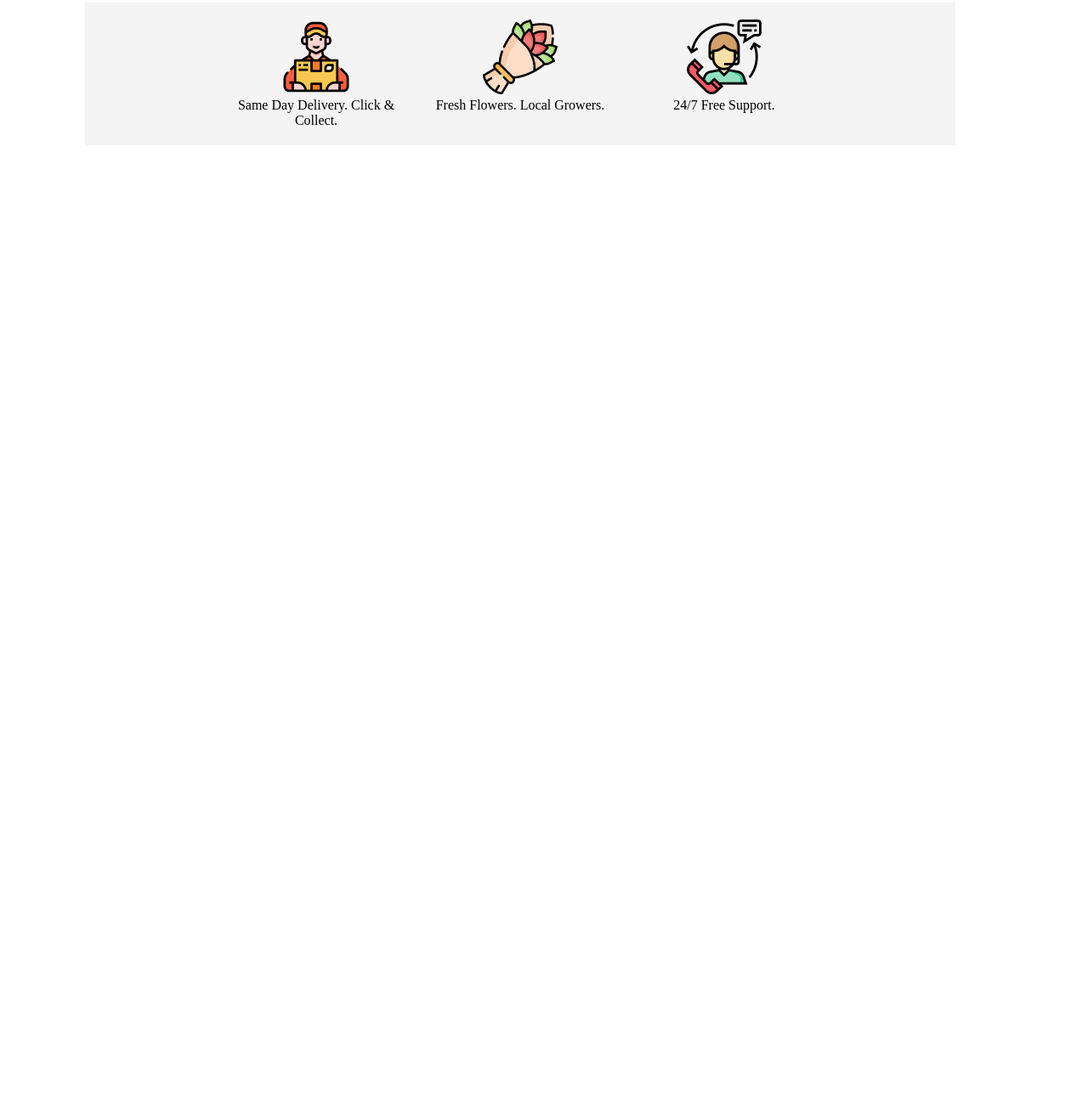
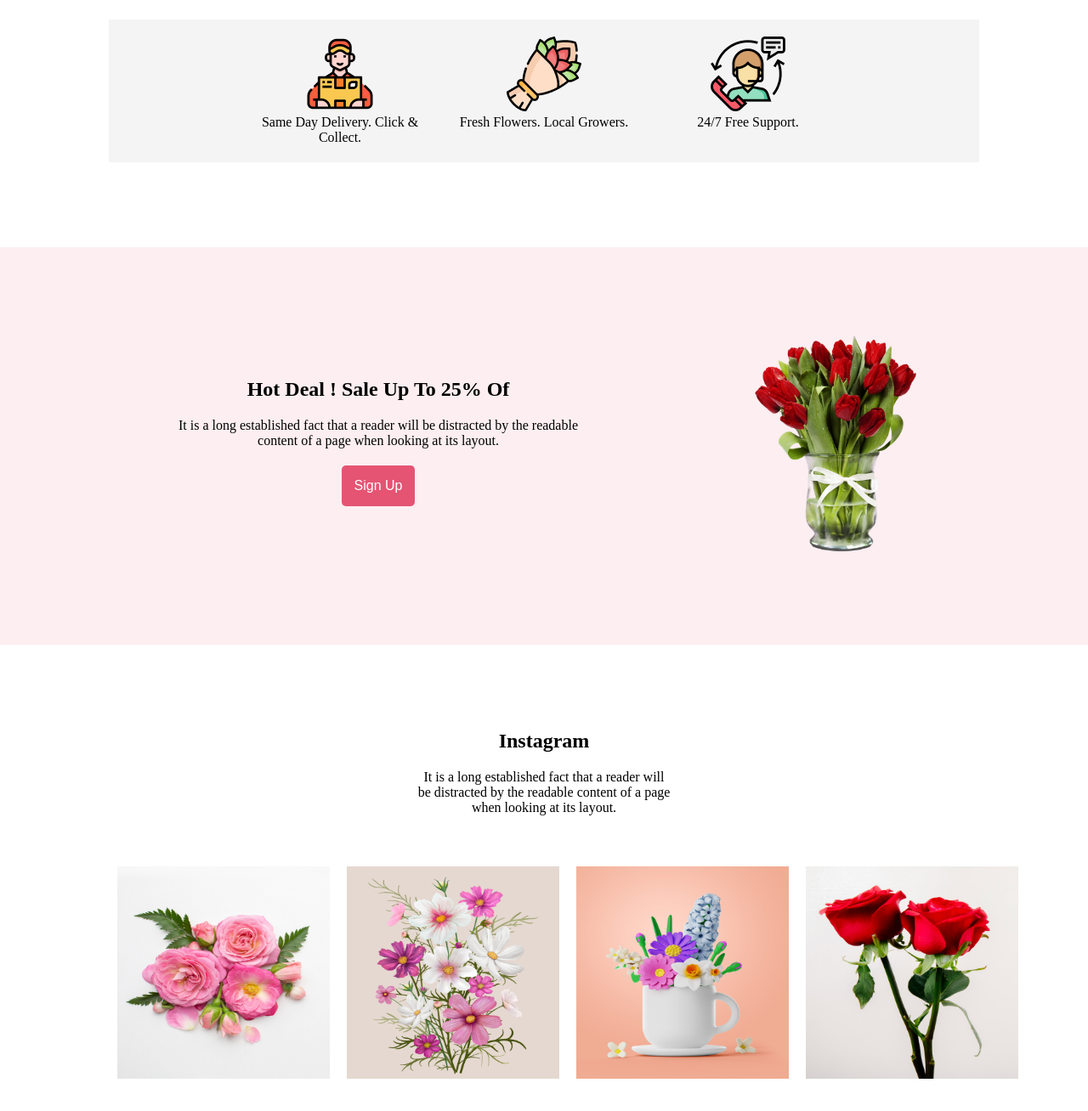
Before and after one commit to dewanzoy/online-flower-shop, a plain HTML site: page index.html in a window 1280 px wide. Shown: the part 1004-2312 px from the top of the page at 85% size. Before the commit the page ends 1275 px from the top, so only its background shows below. Drawn offline with Linux system fonts and the light colour scheme.

Commit message:
insta update

```diff
--- a/index.html
+++ b/index.html
@@ -59,6 +59,42 @@
                 </div>
             </div>
         </section>
+        <section>
+            <div class="hot-deal">
+                <div class="hot-deal-content">
+                    <h2>Hot Deal ! Sale Up To 25% Of</h2>
+                    <p>It is a long established fact that a reader will be distracted by the readable
+                        content of a page when looking at its layout.</p>
+                        <button class="btns1">Sign Up</button>
+                </div>
+                <div class="hot-deal-pic">
+                    <img width="200px" src="./images/pngwing 8.png" alt="">
+                </div>
+            </div>
+        </section>
+        <section class="insta-container">
+            <div class="insta-content">
+                <div class="insta-info">
+                    <h2>Instagram</h2>
+                    <p>It is a long established fact that a reader will be distracted by the readable
+                     content of a page when looking at its layout.</p>
+                </div>
+                <div class="insta-pic">
+                    <div class="insta-pic-1">
+                        <img class="pic-size" src="./images/Flower 01.png" alt="">
+                    </div>
+                    <div class="insta-pic-1">
+                        <img class="pic-size" src="./images/Rectangle 4.png" alt="">
+                    </div>
+                    <div class="insta-pic-1">
+                        <img class="pic-size" src="./images/Rectangle 5.png" alt="">
+                    </div>
+                    <div class="insta-pic-1">
+                        <img class="pic-size" src="./images/Rectangle 6.png" alt="">
+                    </div>
+                </div>
+            </div>
+        </section>
     </main>
     <footer></footer>
 </body>
--- a/style.css
+++ b/style.css
@@ -14,7 +14,7 @@
     width: 50%;
 }
 .info-content h2{
-    font-size: 35px;
+    font-size: 45px;
 }
 .info-content p{
     font-size: 18px;
@@ -23,16 +23,18 @@
 .btns1{
     background: rgb(229,84,115);
     border: none;
-    padding: 10px;
-    font-size: 14px;
+    padding: 15px;
+    font-size: 16px;
     border-radius: 5px;
     color: white;
+    margin: 10px 0;
 }
 /* header section ent */
 /* bonus section start */
 .bonus-content{
-   margin: 100px;
+   margin: auto;
    width: 80%;
+   margin-top: 100px;
 }
 .title-info{
     text-align: center;
@@ -79,6 +81,7 @@
 .title-info{
     padding-bottom: 10px;
 }
+/* bonus end */
 .flower-1 p{
     text-decoration: underline;
 }
@@ -94,3 +97,48 @@
     padding: 20px;
     width: 200px;
 }
+
+/* hot deal start */
+.hot-deal{
+    display: flex;
+    background:  rgb(252,238,241);
+    justify-content: center;
+    align-items: center;
+    padding: 100px;
+}
+.hot-deal-content{
+    text-align: center;
+    margin: auto;
+    width: 500px;
+}
+.hot-deal-pic{
+    margin: auto;
+}
+.hot-deal-content p{
+    margin: 10px 0px 10px 0px;
+}
+.insta-container{
+    margin: 100px 0px 100px 0px
+}
+.insta-content{
+    width: 80%;
+    text-align:center ;
+    margin: auto;
+}
+.insta-info{
+    width: 300px;
+    margin: auto;
+    margin-bottom: 50px;
+}
+.insta-pic{
+    display: flex;
+    justify-content: space-around;
+}
+.pic-size{
+    width: 250px;
+    height: 250px;
+    margin: 10px;
+}
+h2{
+    margin-bottom: 20px;
+}
```
